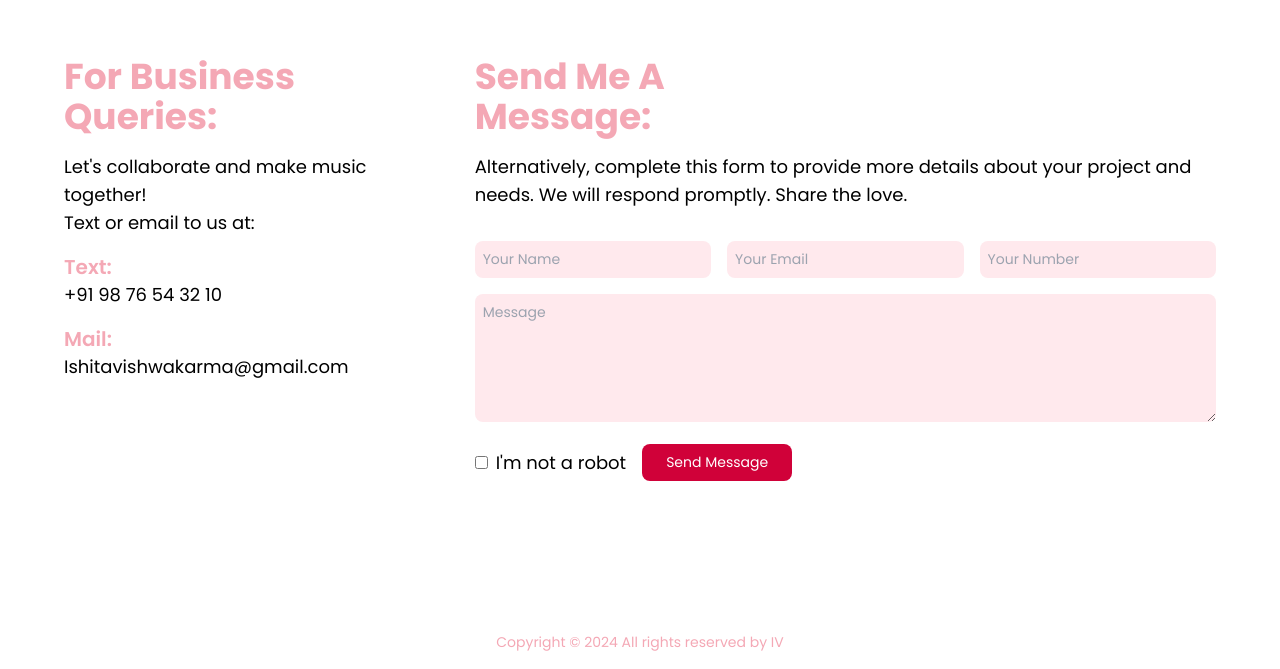
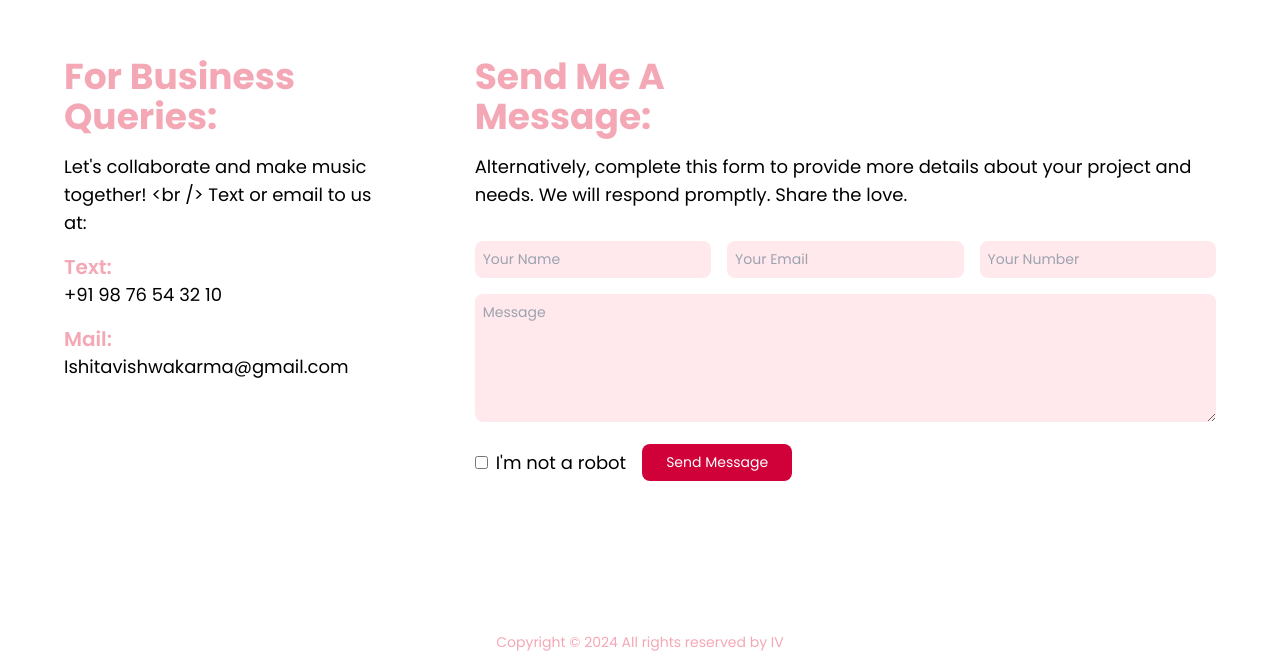
Before and after one commit to IamVarun18/Ishita-vishwakarma, a Next.js app: page /about in a window 1280 px wide. Shown: the part 2531-3200 px from the top of the page. Built offline with nearby package versions, Linux system fonts and the light colour scheme.

Commit message:
commit error solved

```diff
--- a/src/components/global/ContactForm.jsx
+++ b/src/components/global/ContactForm.jsx
@@ -12,7 +12,7 @@ const ContactForm = () => {
                     <div className='col-span-1'>
                     <div className='flex flex-col'>
                         <h2 className='text-4xl font-bold text-textpink '>For Business <br />Queries:</h2>
-                        <p className='text-lg mt-4'>Let's collaborate and make music together! <br /> Text or email to us at:</p>
+                        <p className='text-lg mt-4'>{`Let's collaborate and make music together! <br /> Text or email to us at:`}</p>
                         <p className='mt-4 text-xl font-semibold text-textpink'>Text:</p>
                         <p className='text-lg'>+91 98 76 54 32 10</p>
                         <p className='mt-4 text-xl font-semibold text-textpink'>Mail:</p>
@@ -63,7 +63,7 @@ const ContactForm = () => {
                                         className='mr-2'
                                     />
                                     <label htmlFor='recaptcha' className='text-lg'>
-                                        I'm not a robot
+                                       {` I'm not a robot`}
                                     </label>
                                 </div>
                                 <button
--- a/src/components/home/Homepage.jsx
+++ b/src/components/home/Homepage.jsx
@@ -9,7 +9,7 @@ const Homepage = () => {
         <h1 className="text-6xl font-medium text-white">Vishwakarma</h1>
 
         <p className="mt-4 text-lg text-gray-300 max-w-lg">
-          Winner Of <span className="font-semibold !text-white">Sa Re Ga Ma Pa</span> | 1st Runner Up <span className="font-semibold !text-white">India's Got Talent</span>
+         {` Winner Of <span className="font-semibold !text-white">Sa Re Ga Ma Pa</span> | 1st Runner Up <span className="font-semibold !text-white">India's Got Talent</span>`}
         </p>
       </div>
 
```
